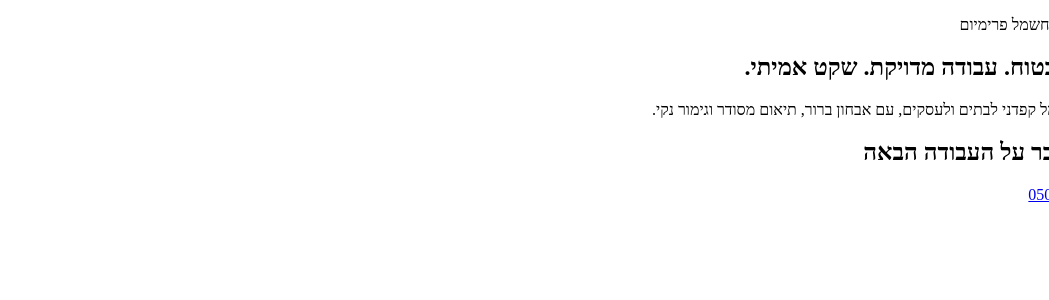
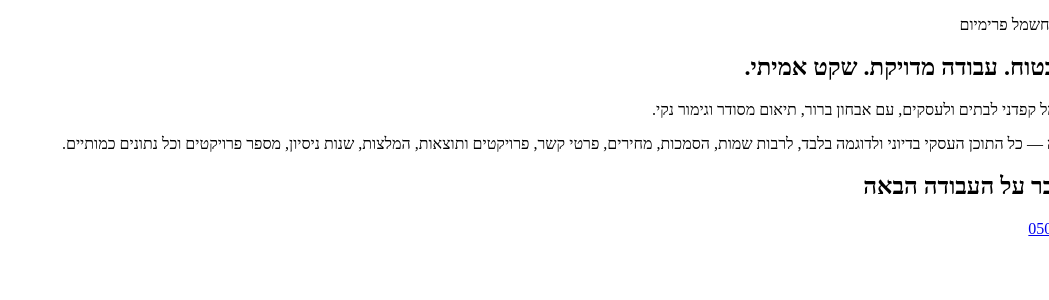
Before and after one commit to delevski/professional-services-template, a React (Vite) app: page / in a window 1280 px wide. Shown: the top 300 px of the page, without its empty margins (231-1280 px from the left). Built offline with nearby package versions, Linux system fonts and the light colour scheme.

Commit message:
Expose fictional content disclosure

```diff
--- a/src/App.jsx
+++ b/src/App.jsx
@@ -19,10 +19,15 @@ function ContactSection({ profile }) {
   );
 }
 
+function SampleDisclosure({ profile }) {
+  return <aside role="note">{profile.brand.sampleDisclosure}</aside>;
+}
+
 export default function App() {
   return (
     <main>
       <HeroSection profile={ACTIVE_PROFILE} />
+      <SampleDisclosure profile={ACTIVE_PROFILE} />
       <ContactSection profile={ACTIVE_PROFILE} />
     </main>
   );
--- a/src/profiles/electrician/profile.js
+++ b/src/profiles/electrician/profile.js
@@ -6,7 +6,7 @@ export const electricianProfile = {
     name: 'אורי לוי',
     businessName: 'אורי לוי — חשמל פרימיום',
     descriptor: 'חשמלאי מוסמך לבתים ולעסקים',
-    sampleDisclosure: 'אתר הדגמה — כל השמות, ההסמכות, המחירים ופרטי הקשר הם תוכן לדוגמה בלבד.',
+    sampleDisclosure: 'אתר הדגמה — כל התוכן העסקי בדיוני ולדוגמה בלבד, לרבות שמות, הסמכות, מחירים, פרטי קשר, פרויקטים ותוצאות, המלצות, שנות ניסיון, מספר פרויקטים וכל נתונים כמותיים.',
   },
   theme: {
     colors: {
```
Also changed, not shown: 1 other file (tests, documents, lock files or other folders).
